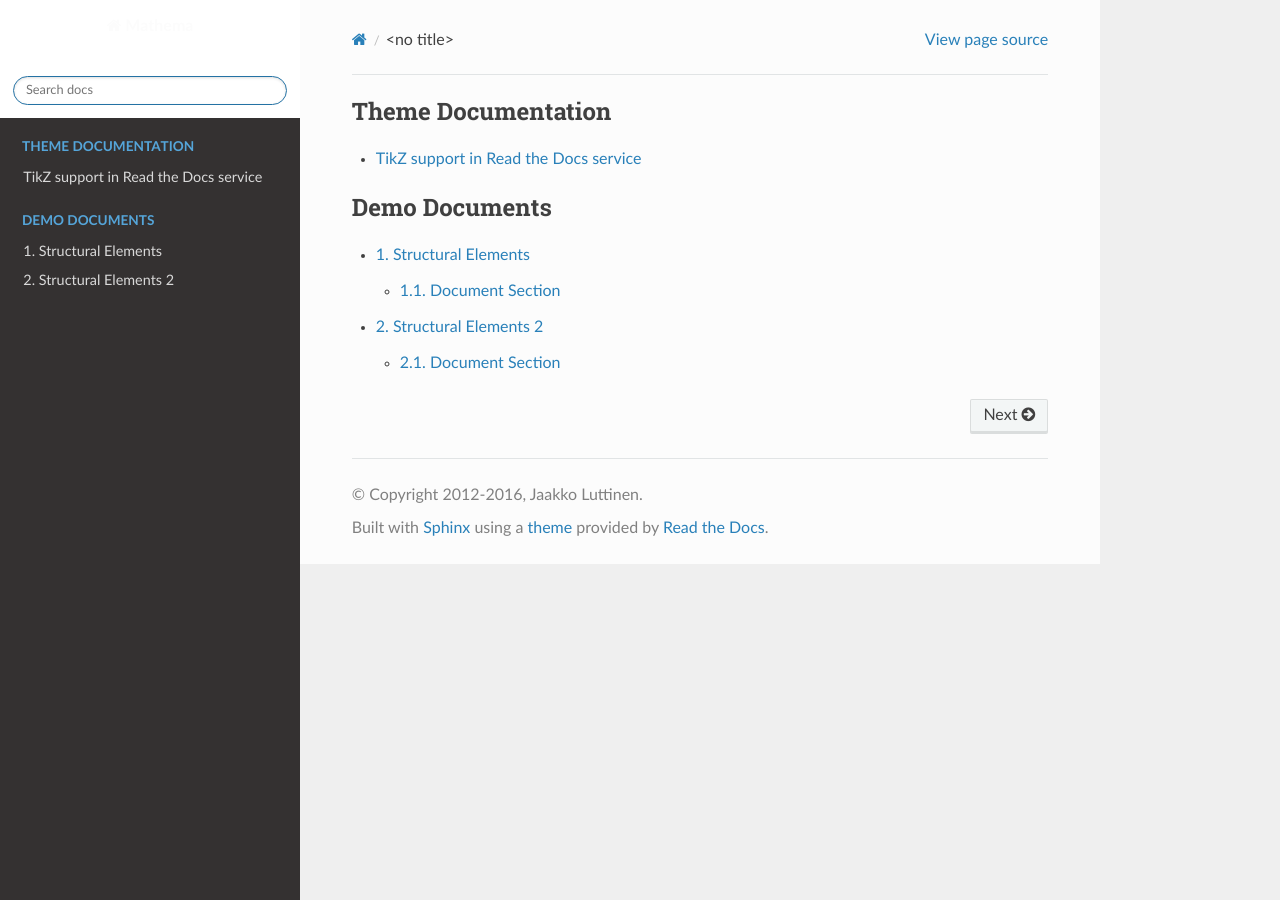
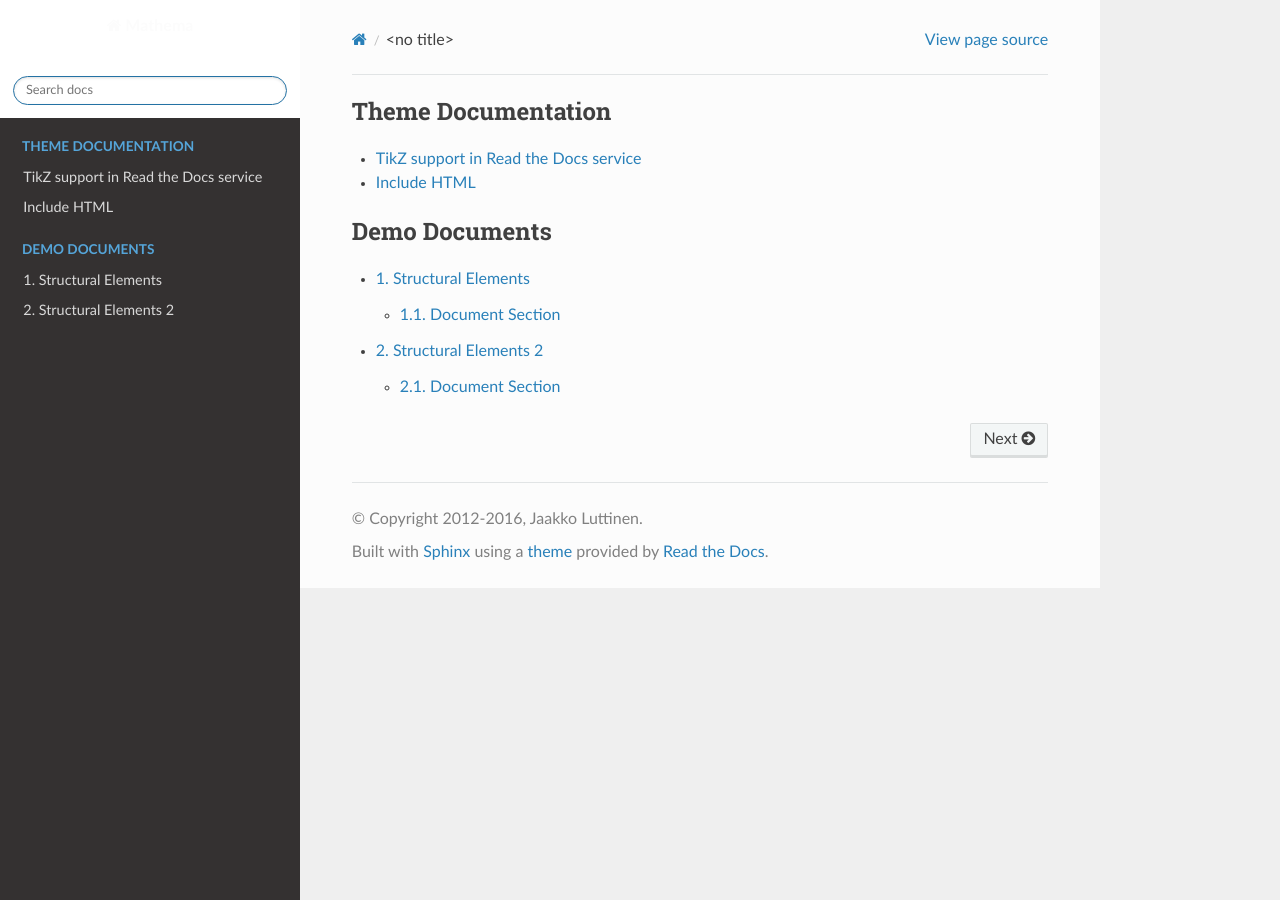
Before and after one commit to tncastilho/mathema, a Sphinx documentation site: the page built from doc/index.rst, in a window 1280 px wide. Built offline with Sphinx 7.4.7 and the Read the Docs theme 2.0.0, drawn with Linux system fonts in a browser that asks for light colours.

Commit message:
Update LatexExamples.rst

```diff
--- a/doc/calculo/LatexExamples.rst
+++ b/doc/calculo/LatexExamples.rst
@@ -18,3 +18,10 @@
 .. math::
 
   f(x + h) = (x + h)^2
+
+*********************
+Include HTML
+*********************
+
+.. raw:: html
+   :file: filename.html
```
